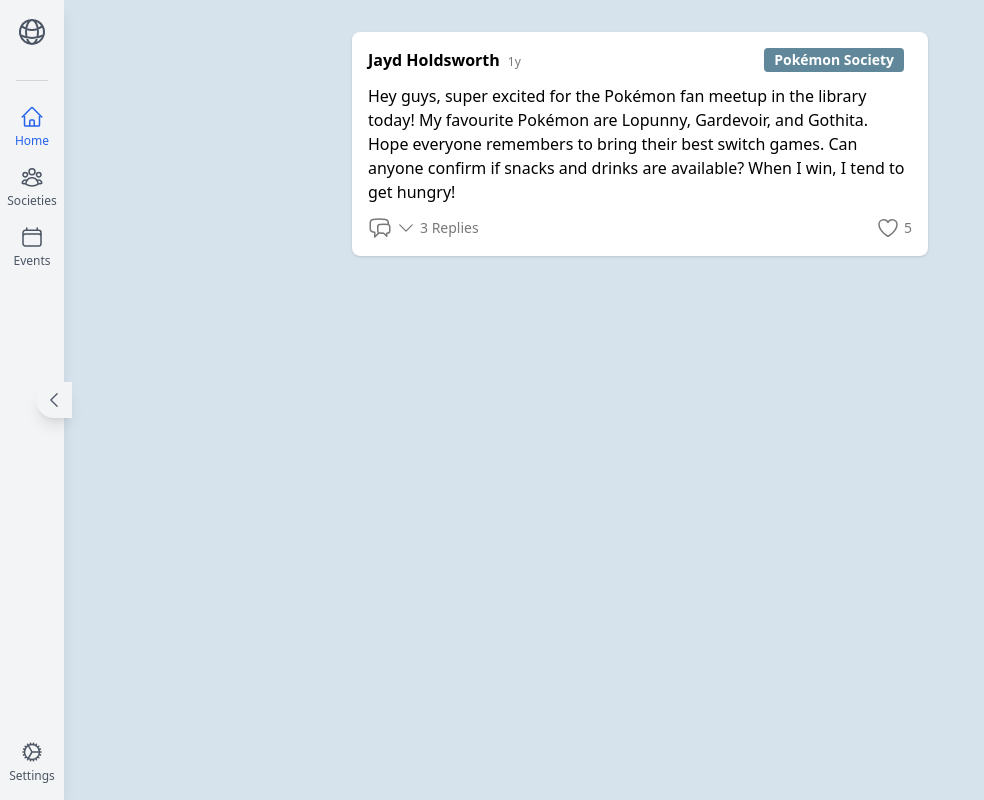
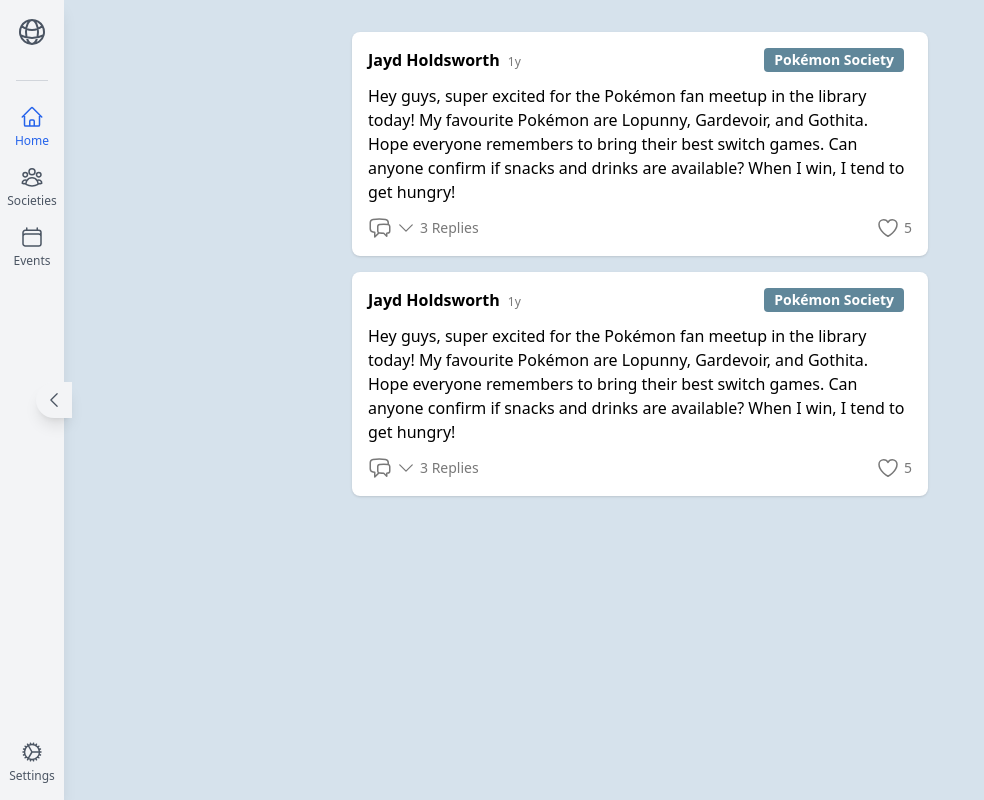
Before and after one commit to Jayd-H/UniSphere, a React (Vite) app in the folder Client/: page /home in a window 1280 px wide. Shown: the whole page, without its empty margins (0-984 px from the left). Built offline with nearby package versions, Linux system fonts and the light colour scheme.

Commit message:
Added more mock data

```diff
--- a/Client/src/Components/Feed.tsx
+++ b/Client/src/Components/Feed.tsx
@@ -31,6 +31,33 @@ const mockPosts = [
         }
       ]
     },
+    {
+        username: 'Jayd Holdsworth',
+        societyName: 'Pokémon Society',
+        timestamp: new Date('2023-01-07T14:32:00').toISOString(),
+        content: 'Hey guys, super excited for the Pokémon fan meetup in the library today! My favourite Pokémon are Lopunny, Gardevoir, and Gothita. Hope everyone remembers to bring their best switch games. Can anyone confirm if snacks and drinks are available? When I win, I tend to get hungry!',
+        likesCount: 5,
+        replies: [
+          {
+            username: 'Ash Ketchum',
+            content: 'I’ll be there with my Pikachu!',
+            timestamp: new Date('2023-01-07T15:00:00').toISOString(),
+            likesCount: 3,
+          },
+          {
+            username: 'Misty Waterflower',
+            content: 'Can’t wait to meet everyone! I’ll bring some snacks and drinks for everyone.  See you all there! if you need anything else, let me know!',
+            timestamp: new Date('2023-01-07T15:15:00').toISOString(),
+            likesCount: 2,
+          },
+          {
+            username: 'Misty Waterflower',
+            content: 'This is going to be so much fun! I’ll bring some snacks and drinks for everyone.  See you all there!',
+            timestamp: new Date('2023-01-07T15:15:00').toISOString(),
+            likesCount: 0,
+          }
+        ]
+      },
 ]
 
 const Feed: React.FC = () => {
```
